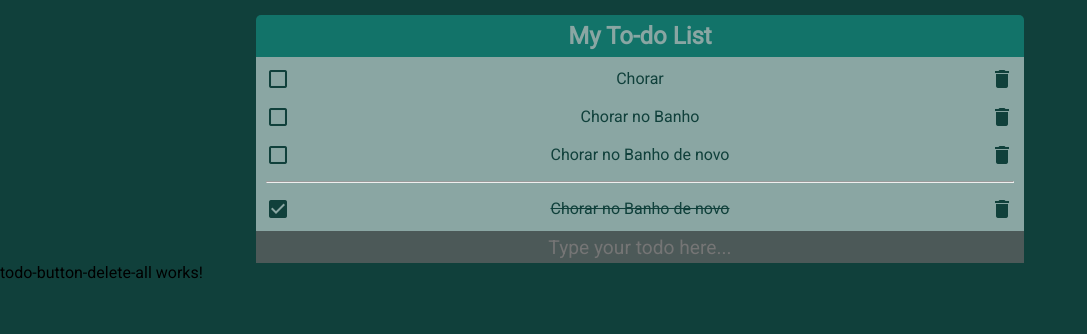
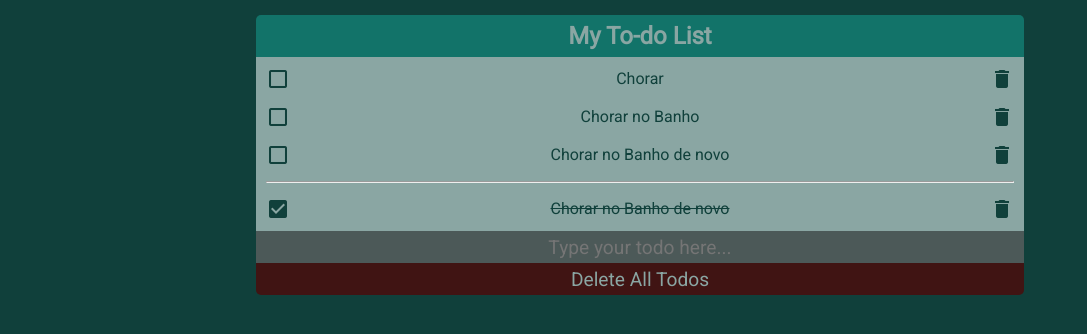
Before and after one commit to IgorDoring/toDoList-UdemyProject, an Angular app: page / in a window 1280 px wide. Shown: the top 334 px of the page, without its empty margins (0-1087 px from the left). Built offline with nearby package versions, Linux system fonts and the light colour scheme.

Commit message:
Styling button-delete-all

```diff
--- a/src/app/modules/home/components/todo-button-delete-all/todo-button-delete-all.component.css
+++ b/src/app/modules/home/components/todo-button-delete-all/todo-button-delete-all.component.css
@@ -0,0 +1,9 @@
+section button {
+	width: 100%;
+	height: 2rem;
+	border: none;
+	border-radius: 0 0 5px 5px;
+	background-color: #401413;
+	color: #8AA6A3;
+	font-size: 1.2rem;
+}
--- a/src/app/modules/home/components/todo-button-delete-all/todo-button-delete-all.component.html
+++ b/src/app/modules/home/components/todo-button-delete-all/todo-button-delete-all.component.html
@@ -1 +1,3 @@
-<p>todo-button-delete-all works!</p>
+<section class="container">
+	<button>Delete All Todos</button>
+</section>
--- a/src/app/modules/home/components/todo-list/todo-list.component.html
+++ b/src/app/modules/home/components/todo-list/todo-list.component.html
@@ -23,5 +23,5 @@
 		</div>
 	</div>
 	<app-todo-input-add-itens></app-todo-input-add-itens>
-
+	<app-todo-button-delete-all></app-todo-button-delete-all>
 </main>
--- a/src/app/modules/home/pages/home/home.component.html
+++ b/src/app/modules/home/pages/home/home.component.html
@@ -1,3 +1,2 @@
 <app-header></app-header>
 <app-todo-list></app-todo-list>
-<app-todo-button-delete-all></app-todo-button-delete-all>
```
